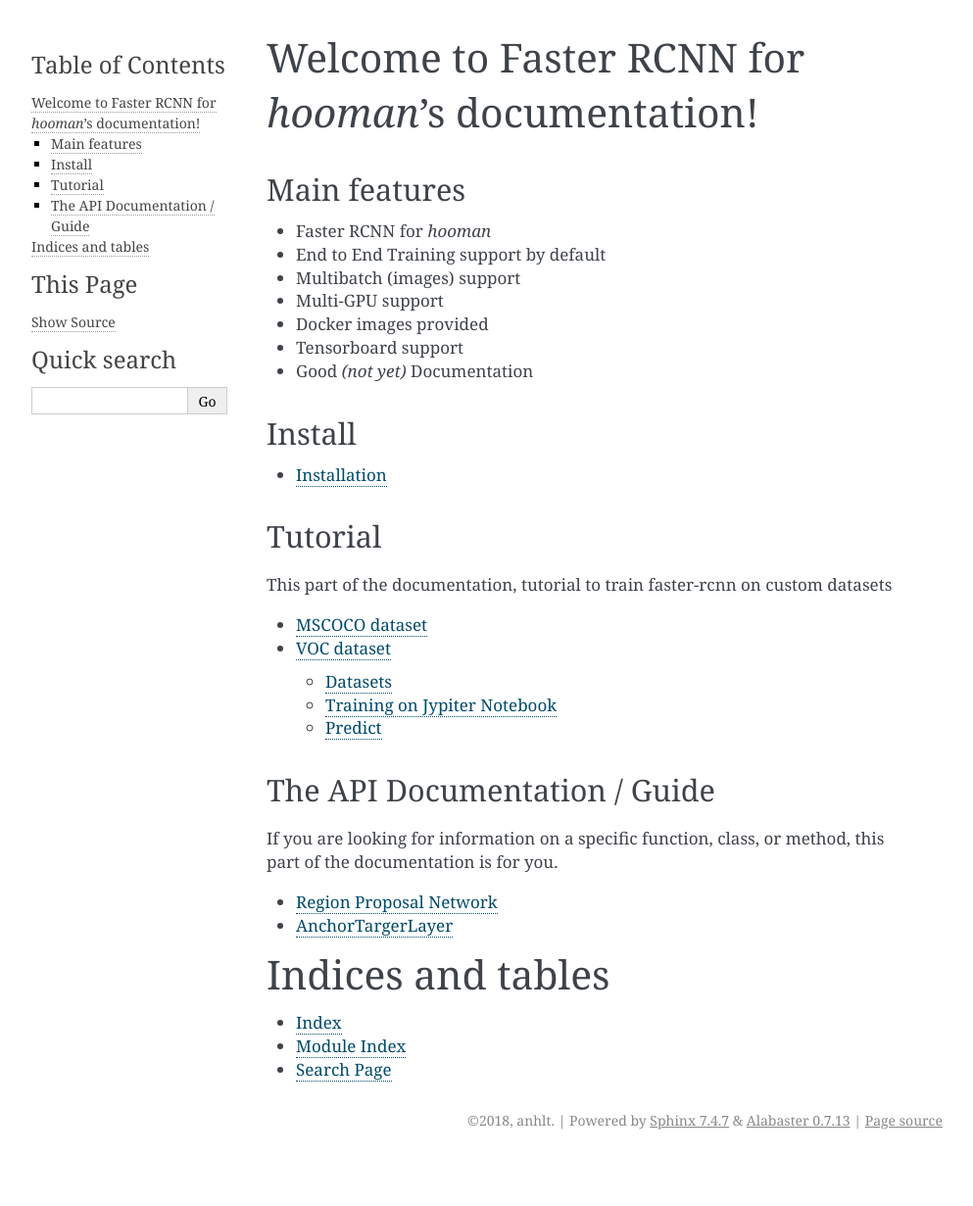
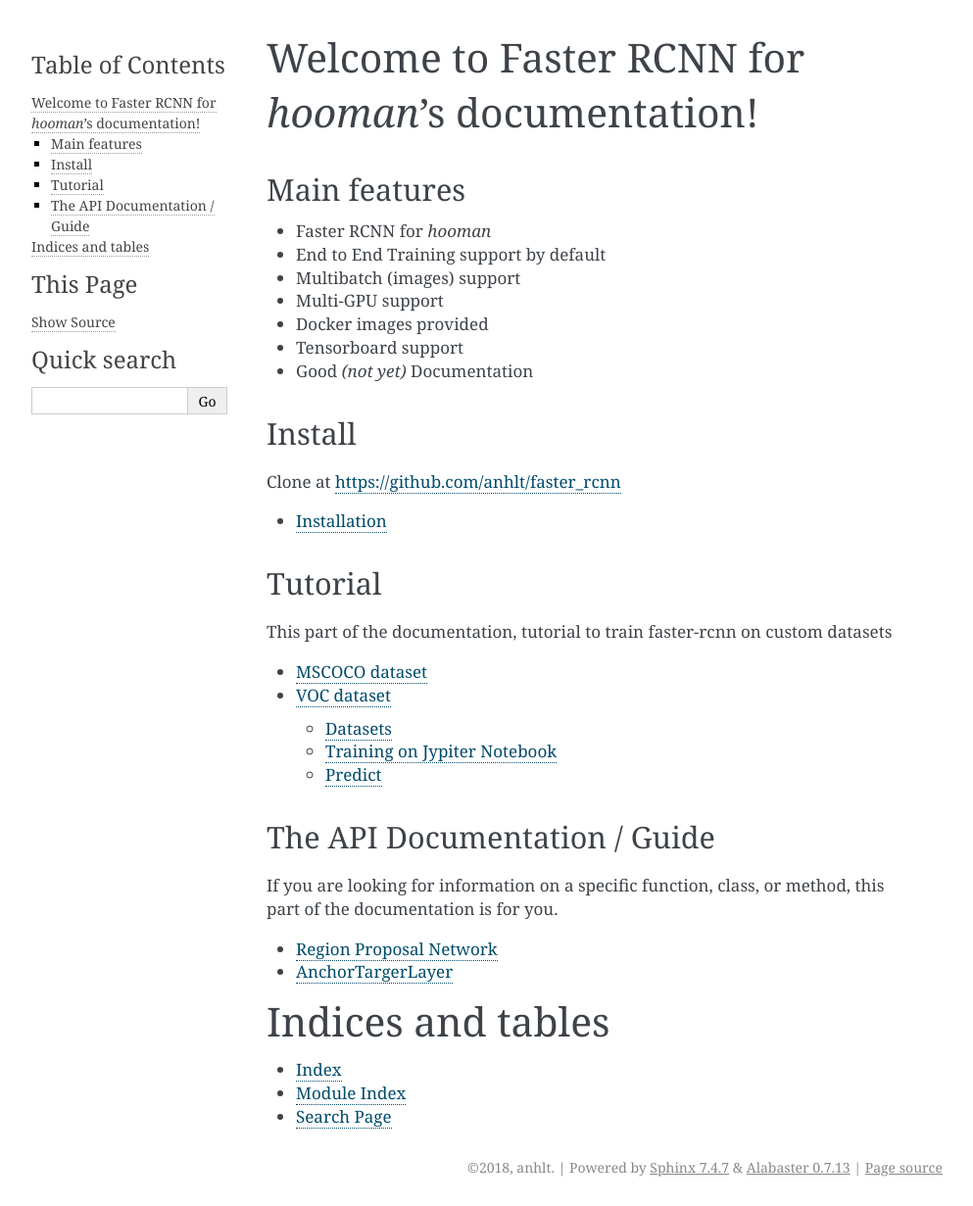
Before and after one commit to anhlt/faster_rcnn, a Sphinx documentation site: the page built from docs/index.rst, in a window 1280 px wide. Shown: the whole page at 98% size, without its empty margins (148-1141 px from the left). Built offline with Sphinx 7.4.7, drawn with Linux system fonts in a browser that asks for light colours; before the commit the page ends 1183 px from its top, so only the background shows below that.

Commit message:
Update index.rst

```diff
--- a/docs/index.rst
+++ b/docs/index.rst
@@ -20,6 +20,9 @@
 
 Install
 -------
+Clone at `https://github.com/anhlt/faster_rcnn <https://github.com/anhlt/faster_rcnn/>`_
+
+
 .. toctree::
     :maxdepth: 1
 
```
